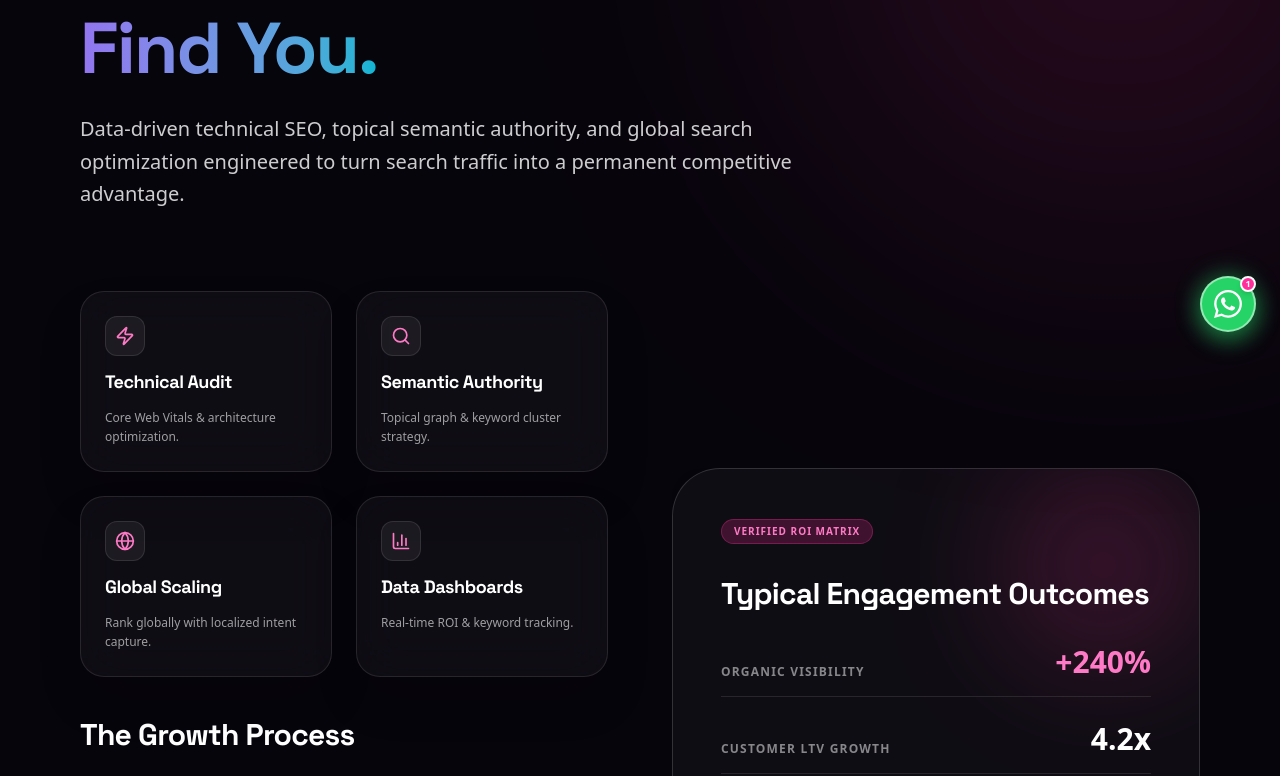
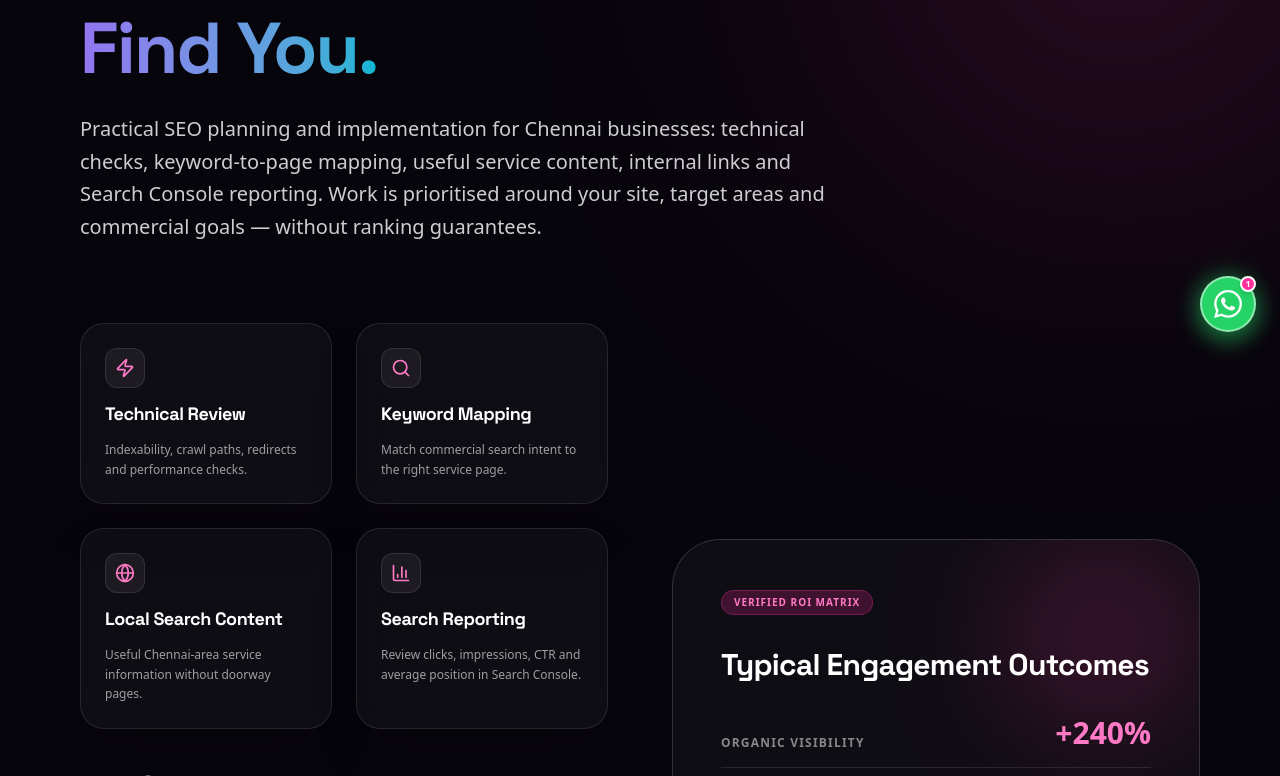
Before and after one commit to deenapriyanka00217-arch/my-dp-Digital, a React (Vite) app: page /services/seo in a window 1280 px wide. Shown: the part 444-1220 px from the top of the page. Built offline with nearby package versions, Linux system fonts and the light colour scheme.

Commit message:
seo: align local SEO service scope with real deliverables

```diff
--- a/src/pages/SEO.tsx
+++ b/src/pages/SEO.tsx
@@ -1,9 +1,11 @@
 import { motion } from 'framer-motion';
-import { Search, TrendingUp, BarChart3, Globe, Check, ArrowRight, Sparkles, Zap } from 'lucide-react';
+import { Search, TrendingUp, BarChart3, Globe, Check, ArrowRight, Sparkles, Zap, MessageCircle } from 'lucide-react';
 import { Link } from 'react-router-dom';
 import { Card3DTilt } from '../components/Card3DTilt';
 import FAQ from '../components/FAQ';
 import PageSEO from '../components/PageSEO';
+
+const WHATSAPP_PHONE = '918148320217';
 
 const SEO_JSON_LD = [
   {
@@ -18,7 +20,7 @@ const SEO_JSON_LD = [
     },
     areaServed: 'Chennai, Tamil Nadu, India',
     description:
-      'Local SEO services in Chennai to help businesses rank higher on Google Maps and local search, including Google Business Profile optimization and local citations.',
+      'SEO services in Chennai covering technical reviews, on-page improvements, keyword mapping, local search content and organic performance reporting.',
   },
   {
     '@context': 'https://schema.org',
@@ -36,7 +38,7 @@ const SEOPage = () => {
     <>
     <PageSEO
       title="SEO Services in Chennai | Local & Technical SEO"
-      description="SEO services in Chennai covering technical fixes, on-page improvements, content planning and local search visibility."
+      description="Chennai SEO services for technical checks, on-page improvements, keyword mapping, local search content and organic performance reporting."
       canonicalPath="/services/seo"
       jsonLd={SEO_JSON_LD}
     />
@@ -54,7 +56,7 @@ const SEOPage = () => {
             SEO Services in Chennai <br /> <span className="text-transparent bg-clip-text bg-gradient-to-r from-[#FF2E9A] via-[#B026FF] to-[#06B6D4]">That Help Customers Find You.</span>
           </h1>
           <p className="text-lg sm:text-xl text-white/80 leading-relaxed font-normal">
-            Data-driven technical SEO, topical semantic authority, and global search optimization engineered to turn search traffic into a permanent competitive advantage.
+            Practical SEO planning and implementation for Chennai businesses: technical checks, keyword-to-page mapping, useful service content, internal links and Search Console reporting. Work is prioritised around your site, target areas and commercial goals — without ranking guarantees.
           </p>
         </div>
 
@@ -62,10 +64,10 @@ const SEOPage = () => {
           <div className="lg:col-span-6 space-y-10">
             <div className="grid sm:grid-cols-2 gap-6">
               {[
-                { title: 'Technical Audit', desc: 'Core Web Vitals & architecture optimization.', icon: Zap },
-                { title: 'Semantic Authority', desc: 'Topical graph & keyword cluster strategy.', icon: Search },
-                { title: 'Global Scaling', desc: 'Rank globally with localized intent capture.', icon: Globe },
-                { title: 'Data Dashboards', desc: 'Real-time ROI & keyword tracking.', icon: BarChart3 },
+                { title: 'Technical Review', desc: 'Indexability, crawl paths, redirects and performance checks.', icon: Zap },
+                { title: 'Keyword Mapping', desc: 'Match commercial search intent to the right service page.', icon: Search },
+                { title: 'Local Search Content', desc: 'Useful Chennai-area service information without doorway pages.', icon: Globe },
+                { title: 'Search Reporting', desc: 'Review clicks, impressions, CTR and average position in Search Console.', icon: BarChart3 },
               ].map((item, idx) => (
                 <div key={idx} className="p-6 rounded-3xl bg-white/[0.035] backdrop-blur-xl border border-white/10 space-y-3 shadow-2xl hover:border-white/20 transition-all">
                   <div className="w-10 h-10 rounded-xl bg-white/[0.06] border border-white/10 flex items-center justify-center text-[#FF7AC6]">
@@ -81,10 +83,10 @@ const SEOPage = () => {
               <h2 className="text-2xl sm:text-3xl font-black text-white tracking-tight">The Growth Process</h2>
               <div className="space-y-4">
                 {[
-                  { step: '01', title: 'Deep Forensic Audit', text: 'We diagnose every technical hurdle and competitor blind spot.' },
-                  { step: '02', title: 'Topical Roadmap', text: 'We build the semantic structure required for authority.' },
-                  { step: '03', title: 'Precision Execution', text: 'On-page, technical, and link acquisition sprints.' },
-                  { step: '04', title: 'Continuous Scaling', text: 'Monthly data-led iteration to maintain leadership.' },
+                  { step: '01', title: 'Baseline Review', text: 'Review indexability, page structure, current search data and the enquiries the site needs to generate.' },
+                  { step: '02', title: 'Keyword-to-Page Plan', text: 'Assign one clear search-intent cluster to each relevant service or location page.' },
+                  { step: '03', title: 'On-Page Improvements', text: 'Improve titles, headings, useful content, internal links and technical issues identified in the audit.' },
+                  { step: '04', title: 'Measure & Refine', text: 'Use settled Search Console data to decide what to improve next; ranking movement is an outcome, not a promise.' },
                 ].map((item, idx) => (
                   <div key={idx} className="flex gap-4 p-5 rounded-2xl bg-white/[0.03] backdrop-blur-lg border border-white/10 items-start">
                     <span className="text-xl font-black text-[#FF7AC6] leading-none">{item.step}</span>
```
